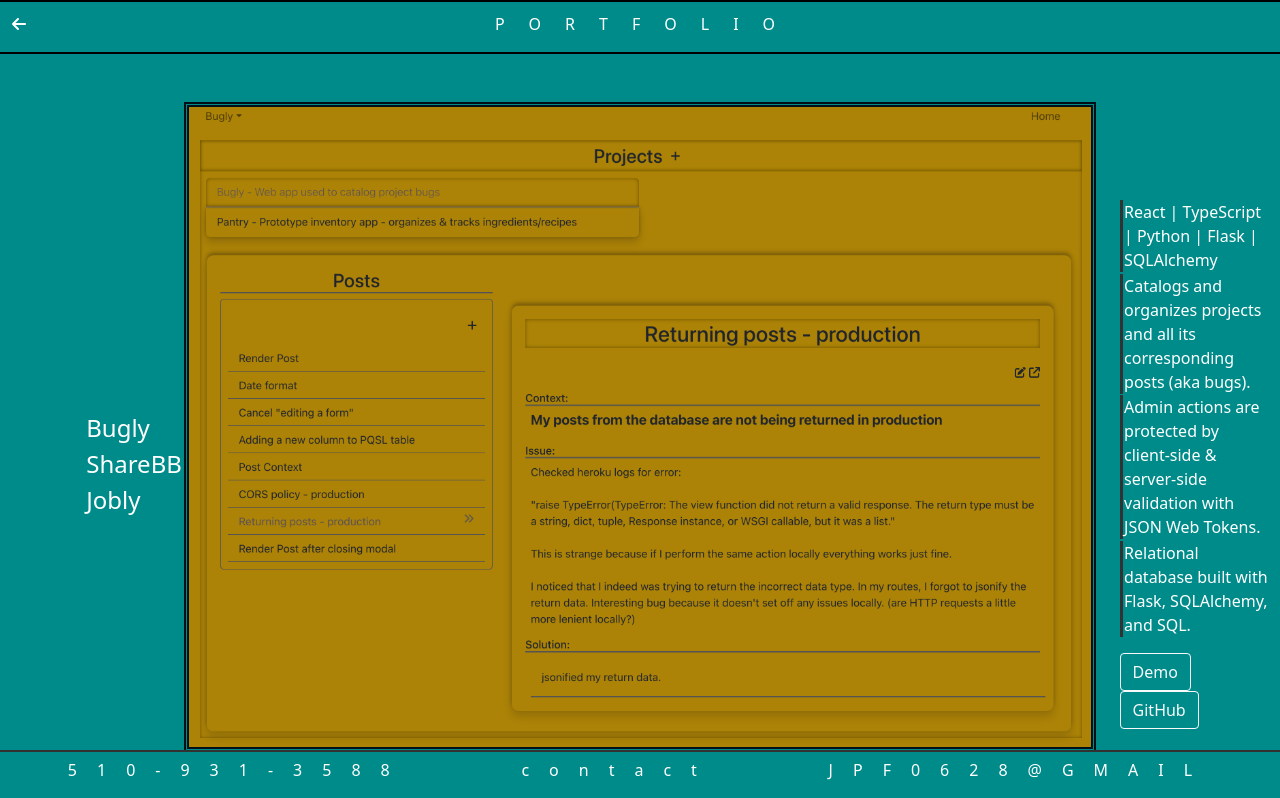
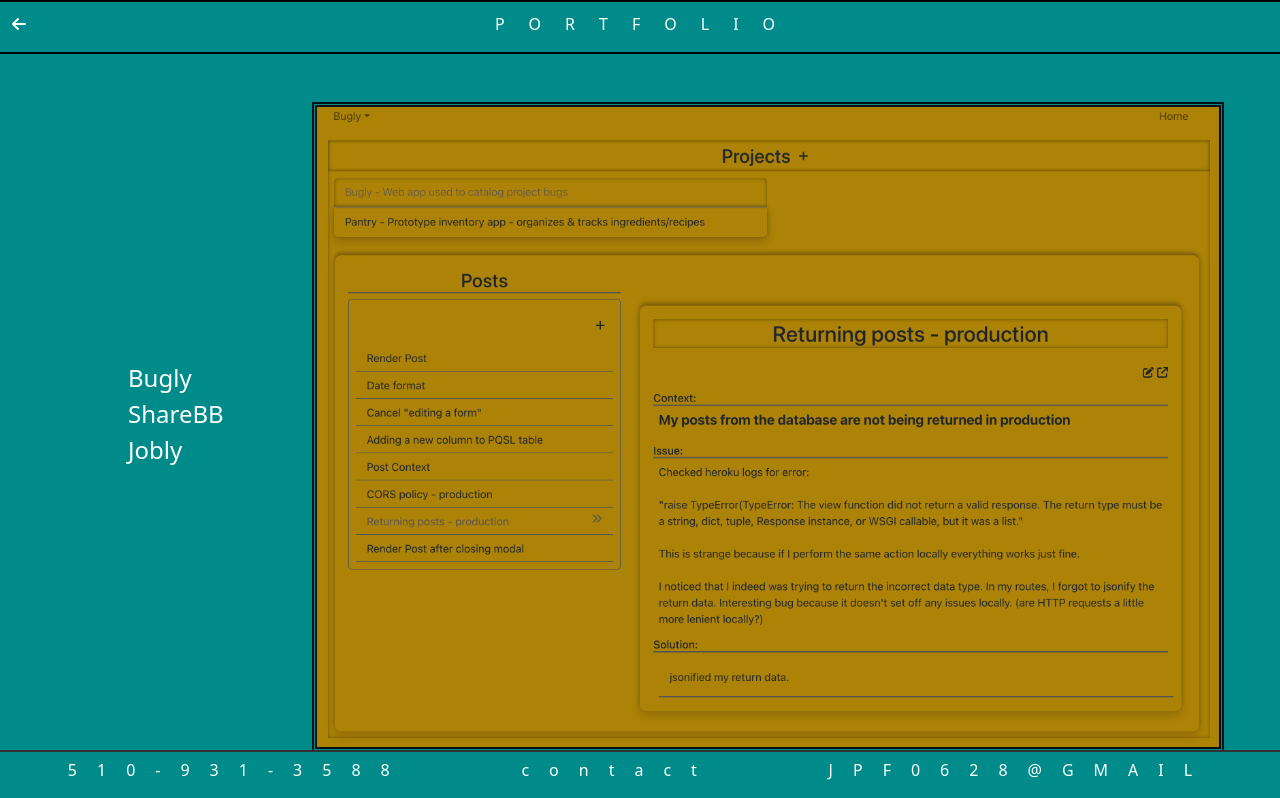
Before and after one commit to JoHeyJo/myWebsiteReact, a React (Create React App) app: page /portfolio in a window 1280 px wide. Shown: the top 798 px of the page. Built offline with nearby package versions, Linux system fonts and the light colour scheme; no server answers.

Commit message:
fixed carousel styling

```diff
--- a/src/Portfolio.css
+++ b/src/Portfolio.css
@@ -1,6 +1,5 @@
 .imgCard {
   padding-top: 3rem;
-
   text-align: center;
   user-select: "text";
 }
@@ -10,11 +9,24 @@
   color: black;
 }
 
+.carousel-item {
+  width: 1000px;
+  /* height: 850px; */
+}
+
 img {
   width: auto;
   height: 650px;
   border: thick double #011016;
   object-fit: contain;
+  /* width: 100%;
+    height: 100%;
+    object-fit: cover; */
+  /* Ensure images fill the container while maintaining aspect ratio */
+}
+
+.preview-container {
+  height: 90vh;
 }
 
 .portfolio-nav {
@@ -48,3 +60,7 @@
 a {
   color: #011016;
 }
+
+.login-info {
+  font-size: small;
+}
--- a/src/Portfolio.js
+++ b/src/Portfolio.js
@@ -37,7 +37,7 @@
               >Memory Game</Link> */}
           </Navbar>
         </Col>
-        <Col>
+        <Col className="preview-container">
           <Carousel
             activeIndex={index}
             onSelect={handleSelect}
@@ -68,6 +68,7 @@
               <Carousel.Caption className="caption">
                 <h3>AirBnB clone</h3>
                 <p>Create user, browse or add listings!</p>
+                <p className="login-info">Login & browse around. User: Guest PW: guestaccess </p>
               </Carousel.Caption>
             </Carousel.Item>
 
@@ -81,6 +82,7 @@
               <Carousel.Caption className="caption">
                 <h3>Jobly: job listing board</h3>
                 <p>Create user and browse through job listings.</p>
+                <p className="login-info">Login & browse around. User: guest PW: guestaccess </p>
               </Carousel.Caption>
             </Carousel.Item>
 
```
